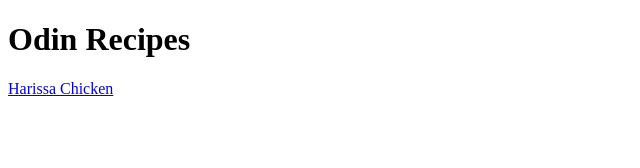
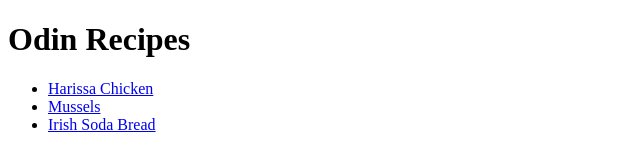
Before and after one commit to kylepurcell/odin-recipes, a plain HTML site: page index.html in a window 1280 px wide. Shown: the whole page, without its empty margins (0-640 px from the left). Drawn offline with Linux system fonts and the light colour scheme.

Commit message:
update index.html

```diff
--- a/index.html
+++ b/index.html
@@ -7,6 +7,10 @@
 
     <body>
         <h1>Odin Recipes</h1>
-        <a href="recipes/harissa-chicken.html">Harissa Chicken</a>
+        <ul>
+        <li><a href="recipes/harissa-chicken.html">Harissa Chicken</a></li>
+        <li><a href="recipes/mussels.html">Mussels</a></li>
+        <li><a href="recipes/soda-bread.html">Irish Soda Bread</a></li>
+        </ul>
     </body>
 </html>
```
